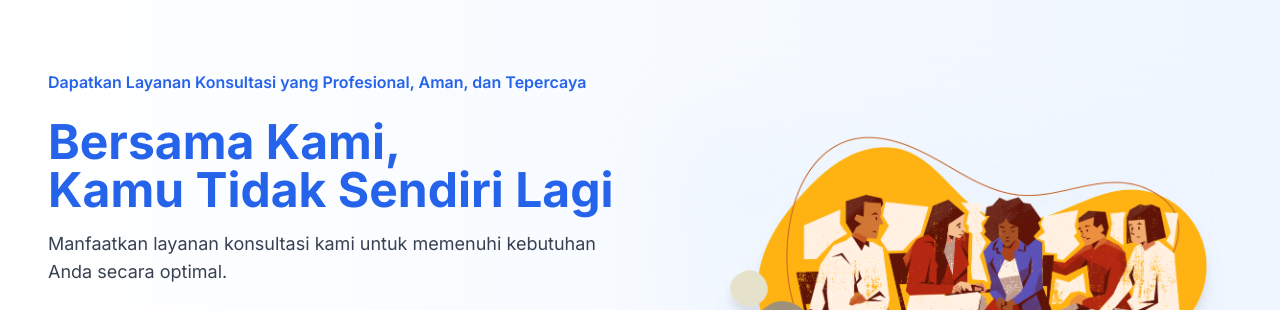
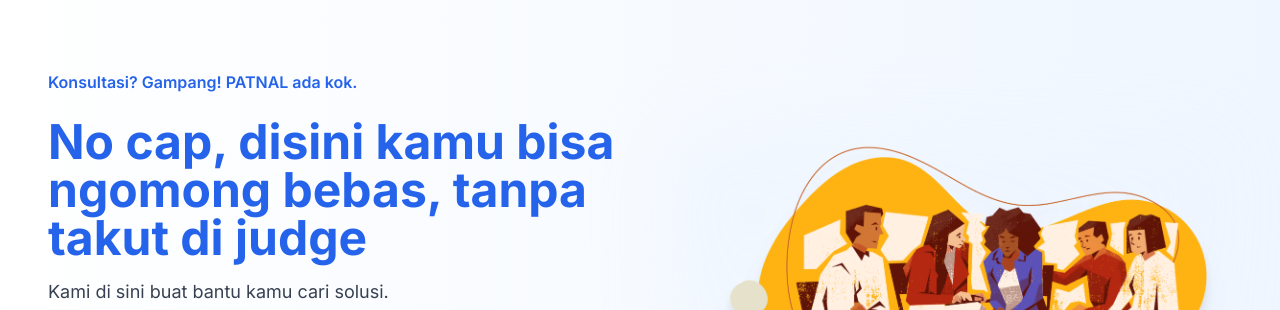
Before and after one commit to rifqimhmd/KLIP, a React (Vite) app in the folder frontend/: page / in a window 1280 px wide. Shown: the part 490-800 px from the top of the page. Built offline with nearby package versions, Linux system fonts and the light colour scheme.

Commit message:
Update consultation text in Produk component

```diff
--- a/frontend/src/components/Produk.jsx
+++ b/frontend/src/components/Produk.jsx
@@ -20,16 +20,15 @@ export default function Produk() {
     "
         >
           <p className="text-blue-600 font-semibold text-sm md:text-base">
-            Dapatkan Layanan Konsultasi yang Profesional, Aman, dan Tepercaya
+            Konsultasi? Gampang! PATNAL ada kok.
           </p>
 
           <h2 className="text-3xl md:text-5xl font-bold text-blue-600 leading-snug mt-4 md:mt-6">
-            Bersama Kami, <br /> Kamu Tidak Sendiri Lagi
+            No cap, disini kamu bisa ngomong bebas, tanpa takut di judge
           </h2>
 
           <p className="text-gray-700 mt-4 mb-10 text-base md:text-lg">
-            Manfaatkan layanan konsultasi kami untuk memenuhi kebutuhan Anda
-            secara optimal.
+            Kami di sini buat bantu kamu cari solusi.
           </p>
 
           <div className="flex md:justify-start justify-center mt-6">
```
